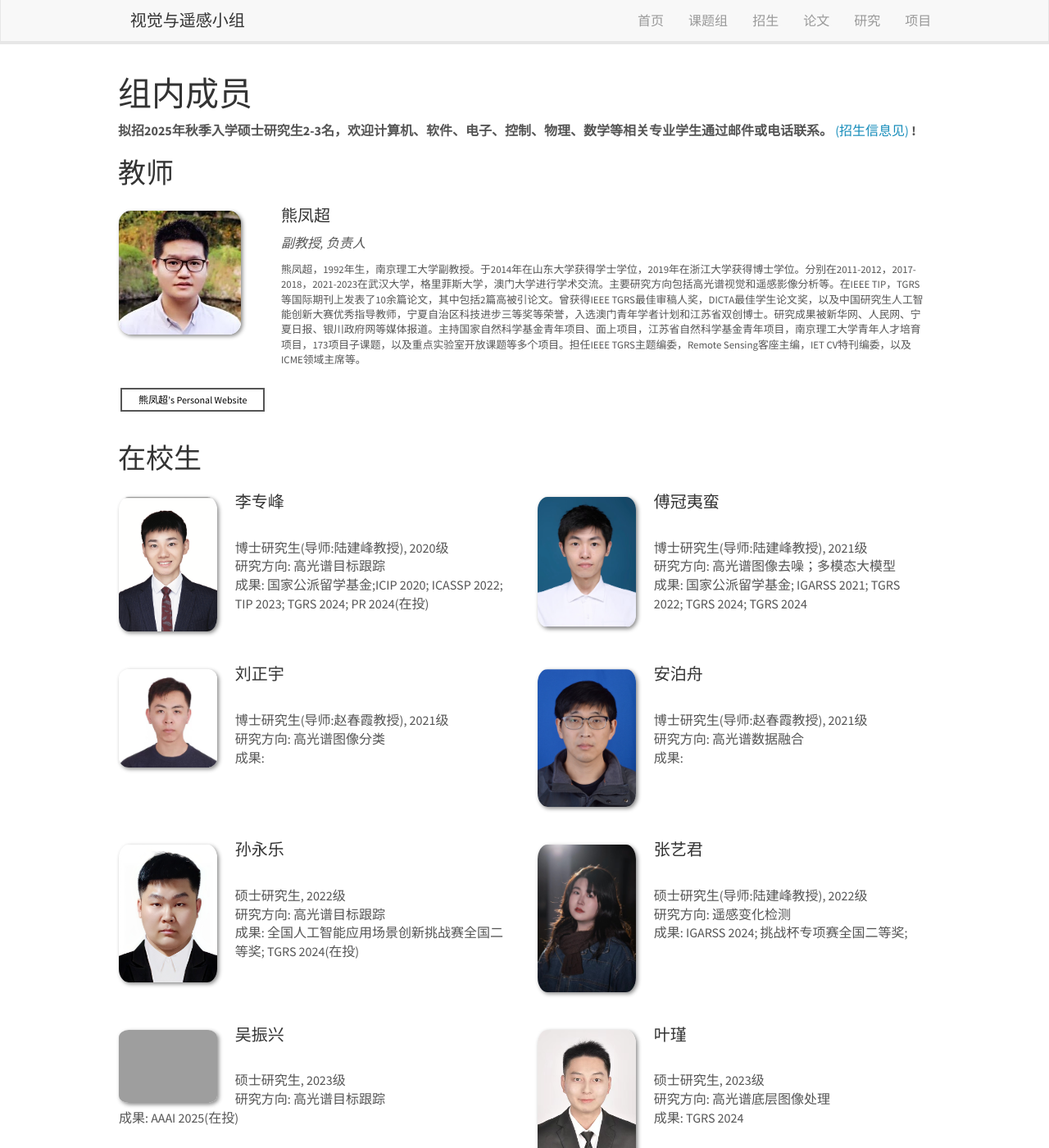
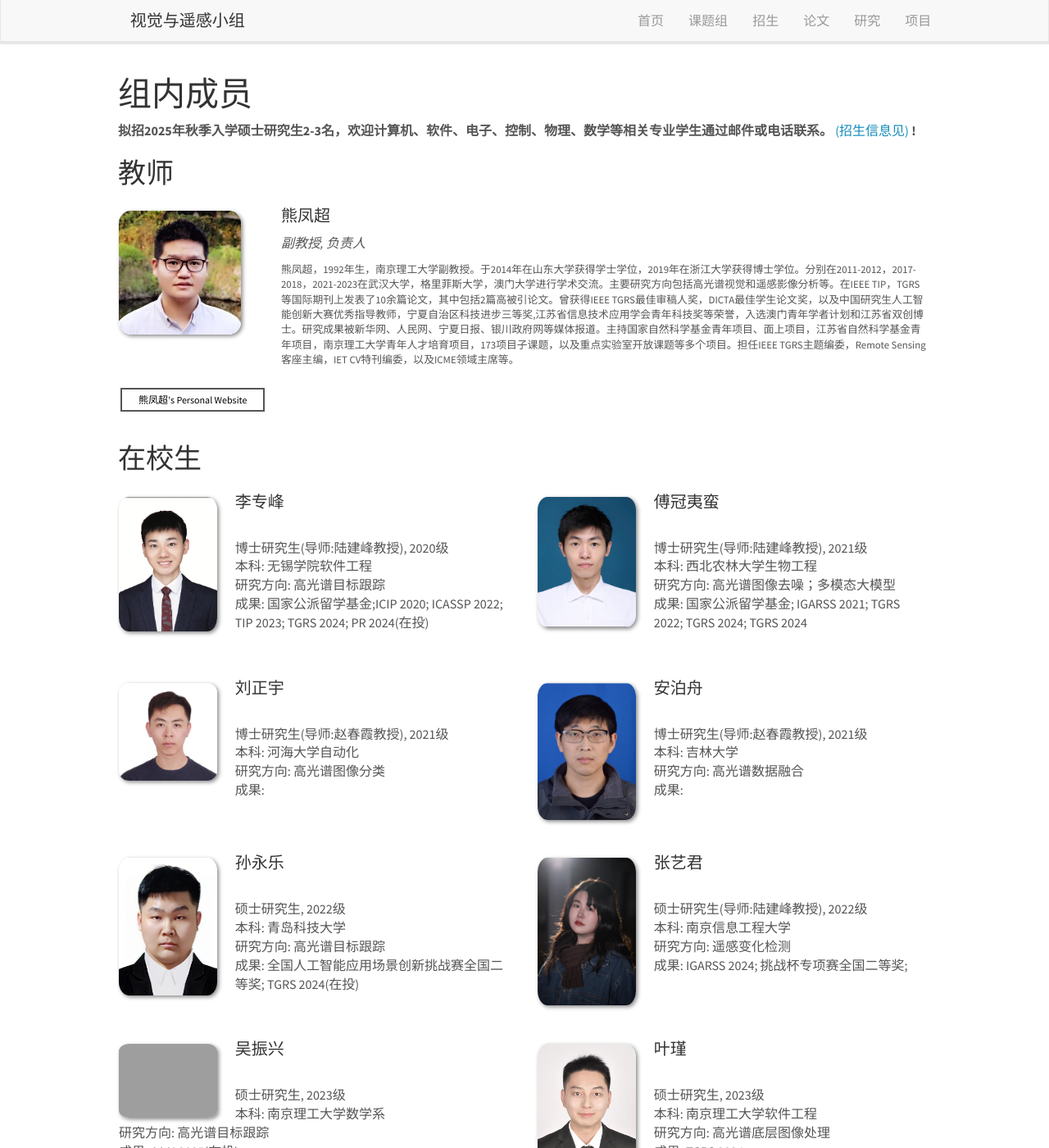
Before and after one commit to bearshng/mvip, a Jekyll site: the page built from _pages/team.md, in a window 1280 px wide and 1400 px high. Shown: the whole window at 82% size. Built offline with Jekyll 4.4.1, drawn with Linux system fonts in a browser that asks for light colours; nearby versions of some CDN libraries; some of the changed text lies outside the part shown.

Commit message:
update cv

```diff
--- a/_data/team_members.yml
+++ b/_data/team_members.yml
@@ -1,7 +1,7 @@
 - name: 熊凤超
   photo: Fengchao.jpg
   info: 副教授, 负责人
-  short_bio: 熊凤超，1992年生，南京理工大学副教授。于2014年在山东大学获得学士学位，2019年在浙江大学获得博士学位。分别在2011-2012，2017-2018，2021-2023在武汉大学，格里菲斯大学，澳门大学进行学术交流。主要研究方向包括高光谱视觉和遥感影像分析等。在IEEE TIP，TGRS等国际期刊上发表了10余篇论文，其中包括2篇高被引论文。曾获得IEEE TGRS最佳审稿人奖，DICTA最佳学生论文奖，以及中国研究生人工智能创新大赛优秀指导教师，宁夏自治区科技进步三等奖等荣誉，入选澳门青年学者计划和江苏省双创博士。研究成果被新华网、人民网、宁夏日报、银川政府网等媒体报道。主持国家自然科学基金青年项目、面上项目，江苏省自然科学基金青年项目，南京理工大学青年人才培育项目，173项目子课题，以及重点实验室开放课题等多个项目。担任IEEE TGRS主题编委，Remote Sensing客座主编，IET CV特刊编委，以及ICME领域主席等。
+  short_bio: 熊凤超，1992年生，南京理工大学副教授。于2014年在山东大学获得学士学位，2019年在浙江大学获得博士学位。分别在2011-2012，2017-2018，2021-2023在武汉大学，格里菲斯大学，澳门大学进行学术交流。主要研究方向包括高光谱视觉和遥感影像分析等。在IEEE TIP，TGRS等国际期刊上发表了10余篇论文，其中包括2篇高被引论文。曾获得IEEE TGRS最佳审稿人奖，DICTA最佳学生论文奖，以及中国研究生人工智能创新大赛优秀指导教师，宁夏自治区科技进步三等奖,江苏省信息技术应用学会青年科技奖等荣誉，入选澳门青年学者计划和江苏省双创博士。研究成果被新华网、人民网、宁夏日报、银川政府网等媒体报道。主持国家自然科学基金青年项目、面上项目，江苏省自然科学基金青年项目，南京理工大学青年人才培育项目，173项目子课题，以及重点实验室开放课题等多个项目。担任IEEE TGRS主题编委，Remote Sensing客座主编，IET CV特刊编委，以及ICME领域主席等。
   email: fcxiong@njust.edu.cn
   website: http://www.xiongfuli.com/cv/index.html
   number_educ: 0
--- a/_pages/team.md
+++ b/_pages/team.md
@@ -88,6 +88,7 @@ permalink: /team/
   <img src="{{ site.url }}{{ site.baseurl }}/images/teampic/{{ member.photo }}" class="img-responsive" width="25%" style="float: left" />
   <h4>{{ member.name }}</h4>
  <br> {{ member.position }}
+ <br> 本科: {{member.undergraduate}}
  <br> 研究方向: {{member.topics}}
 <br> 成果: {{member.publications}}
   <ul style="overflow: hidden">
```
